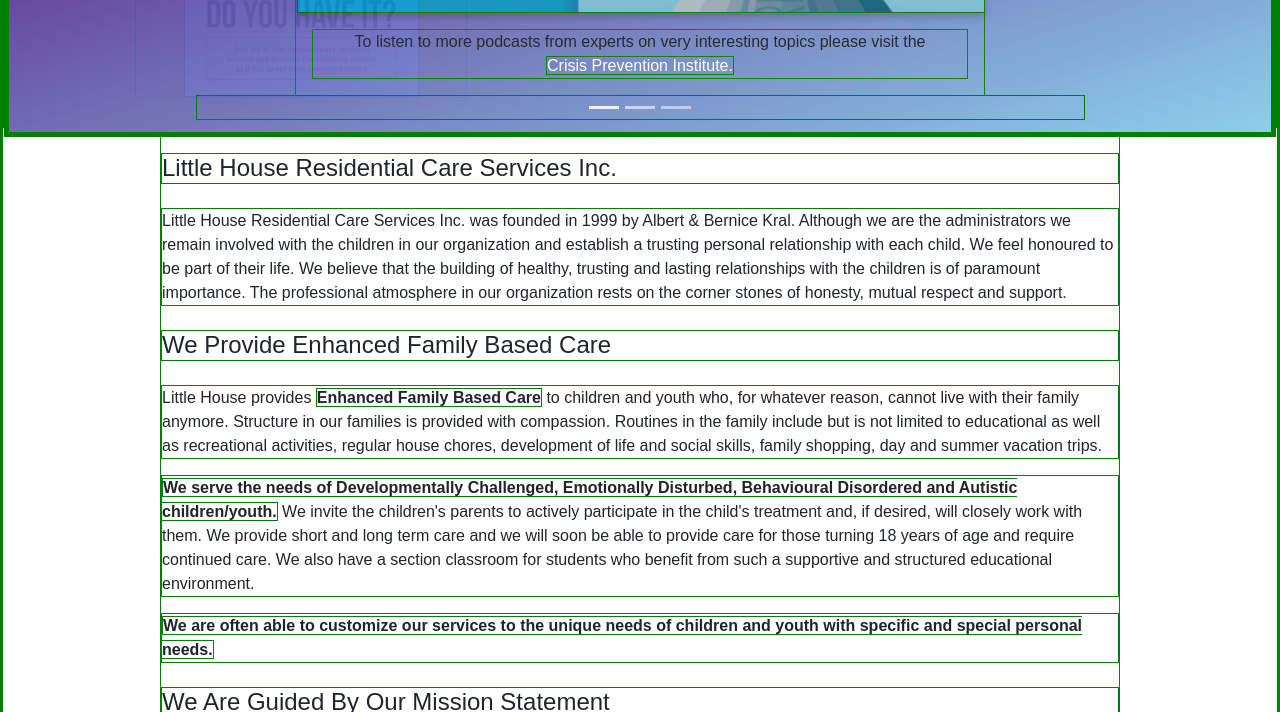
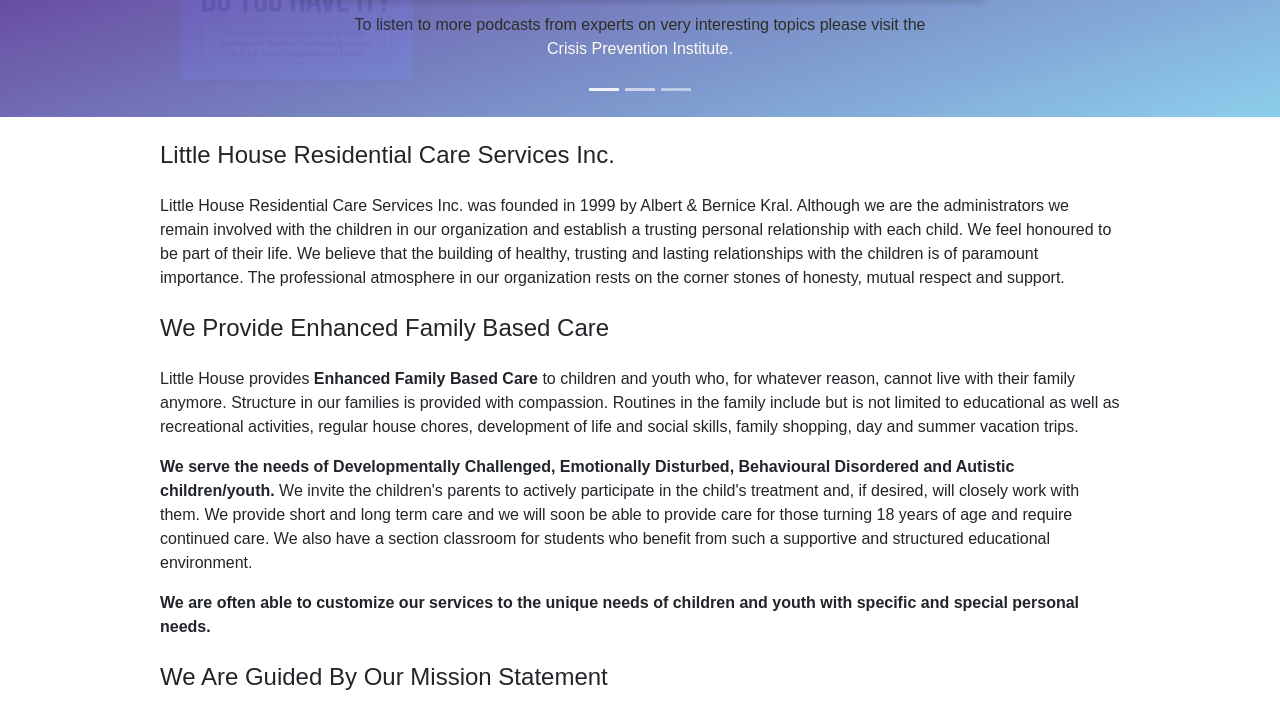
Before and after one commit to chrisdmjones/chrisdmjones.github.io, a plain HTML site: page index.html in a window 1280 px wide. Shown: the part 355-1067 px from the top of the page. Drawn offline with nearby package versions, Linux system fonts and the light colour scheme; a web font is replaced by a local one.

Commit message:
Update littlehouse.css

```diff
--- a/css/littlehouse.css
+++ b/css/littlehouse.css
@@ -1,7 +1,3 @@
-* {
-    border: 1px solid green;
-}
-
 img {
     max-width: 100%;
     max-height: 100%;
```
